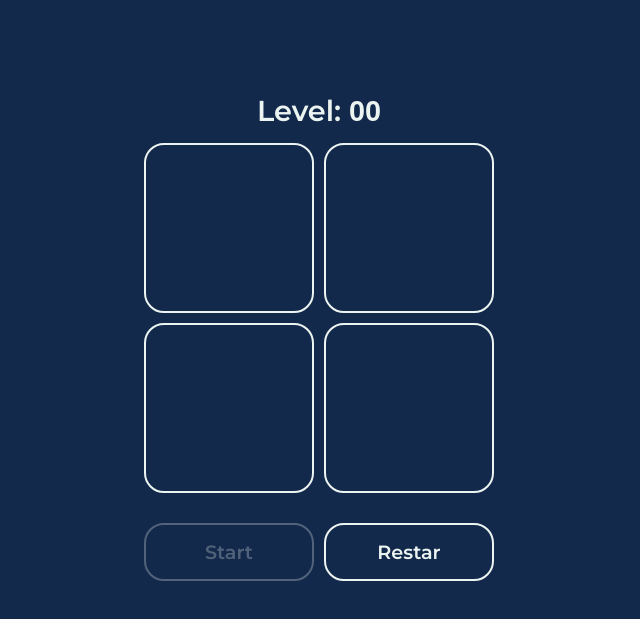
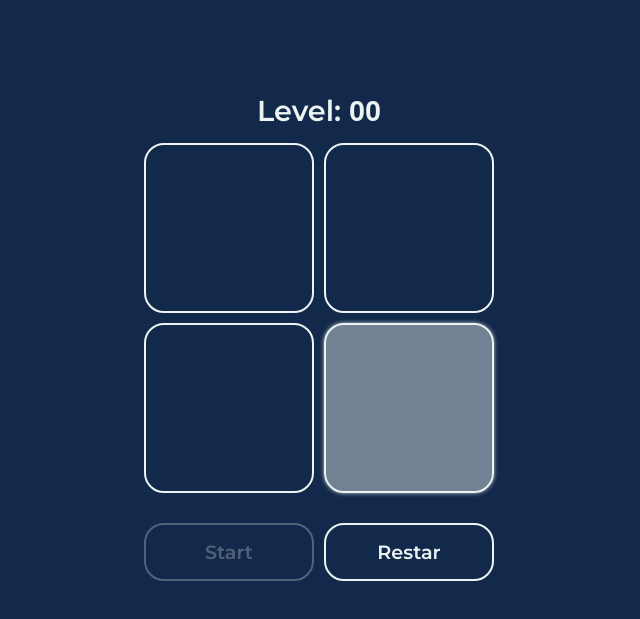
Before and after one commit to niaggar/Juego-Simon-dice, a plain HTML site: page index.html in a window 1280 px wide. Both pictures are taken after a click on the button "Start". Shown: the part 95-714 px from the top of the page, without its empty margins (321-961 px from the left). Drawn offline with Linux system fonts and the light colour scheme; a web font is replaced by a local one.

Commit message:
Implementación de la función que ilumina la secuencia de la partida

```diff
--- a/index.html
+++ b/index.html
@@ -34,10 +34,10 @@
       </div>
 
       <div class="tablero">
-        <div class="tablero__piezas" data-pieza="num-1"></div>
-        <div class="tablero__piezas" data-pieza="num-2"></div>
-        <div class="tablero__piezas" data-pieza="num-3"></div>
-        <div class="tablero__piezas" data-pieza="num-4"></div>
+        <div class="tablero__piezas" data-pieza="num-1" id="num-1"></div>
+        <div class="tablero__piezas" data-pieza="num-2" id="num-2"></div>
+        <div class="tablero__piezas" data-pieza="num-3" id="num-3"></div>
+        <div class="tablero__piezas" data-pieza="num-4" id="num-4"></div>
       </div>
 
       <nav class="nav">
--- a/main.js
+++ b/main.js
@@ -7,32 +7,35 @@ const btnModalYes = document.getElementById( 'btn-ventana-yes' )
 const btnModalNo = document.getElementById( 'btn-ventana-no' )
 
 const modalRestart = document.getElementById( 'modal-restart' )
+const table = document.querySelector( '.tablero' )
 
 var newGame
+
+
+table.addEventListener( 'click', value => {
+  console.log( value )
+} )
 
 window.addEventListener( 'load',() => {
   btnRestart.disabled = true
 } )
 
 btnStart.addEventListener( 'click', () => {
+  console.log( 'Start game' )
   newGame = new game()
-  console.log( 'Start game' )
 } )
 
 
 btnRestart.addEventListener( 'click', () => {
 
   return new Promise( function( resolve, reject ){
-
     modalRestart.classList.toggle( 'ventana-cerrar' )
-
     btnModalYes.addEventListener( 'click', () => {
       resolve( 'Restarting the game...' )
     } )
     btnModalNo.addEventListener( 'click', () => {
       reject( 'Cancel' )
     } )
-
 
   } ).then( value => {
     console.log( value )
@@ -52,35 +55,62 @@ btnRestart.addEventListener( 'click', () => {
 class game {
 
   constructor() {
+    this.actualLevel = 10
+    this.buttons = {
+      topLeft: document.getElementById( 'num-1' ),
+      topRight: document.getElementById( 'num-2' ),
+      downLeft: document.getElementById( 'num-3' ),
+      downRight: document.getElementById( 'num-4' )
+    }
     this.start()
   }
 
   start() {
     this.createNewSequence = this.createNewSequence.bind(this)
     this.showSequence = this.showSequence.bind(this)
+    this.illuminateButton = this.illuminateButton.bind(this)
+    this.numToString = this.numToString.bind(this)
     this.createNewSequence()
     this.showSequence()
-    // this.desactivateButton()
+
     btnStart.disabled = true
     btnRestart.disabled = false
+
   }
 
-  desactivateButton() {
-    if (btnRestart.disabled) {
-      btnRestart.disabled = false
+  createNewSequence() {
+    this.sequence = new Array(10).fill(0).map( n => Math.floor( Math.random() * 4 ) )
+  }
+
+  showSequence() {
+    console.log( this.sequence )
+    for( var i = 0; i < this.actualLevel; i++ ) {
+      let piece = this.sequence[i]
+      console.log( piece )
+      setTimeout( () => {
+        this.illuminateButton( piece )
+      }, 1200 * i )
     }
   }
 
-  createNewSequence() {
-    this.sequence = new Array(10).fill(0).map( n => Math.floor(Math.random() * 4) )
+  numToString( n ) {
+    switch( n ) {
+      case 0:
+        return this.buttons.topLeft
+      case 1:
+        return this.buttons.topRight
+      case 2:
+        return this.buttons.downLeft
+      case 3:
+        return this.buttons.downRight
+    }
   }
 
-  level() {
-    this.actualLevel = 0
-  }
-
-  showSequence() {
-    console.log(this.sequence)
+  illuminateButton( n ) {
+    this.numToString( n ).classList.add( 'tablero__pieza-iluminada' )
+    setTimeout( () => {
+      this.numToString( n ).classList.remove( 'tablero__pieza-iluminada' )
+    }, 600 )
   }
 
 }
--- a/style.css
+++ b/style.css
@@ -65,6 +65,12 @@ header {
   border-radius: 20px;
   color: #ecf4f1;
   font-size: 3rem;
+  transition-duration: 1s;
+}
+
+.tablero__pieza-iluminada {
+  background: #ecf4f18a;
+  box-shadow: 0 0 5px #ecf4f1;
 }
 
 .nav {
```
